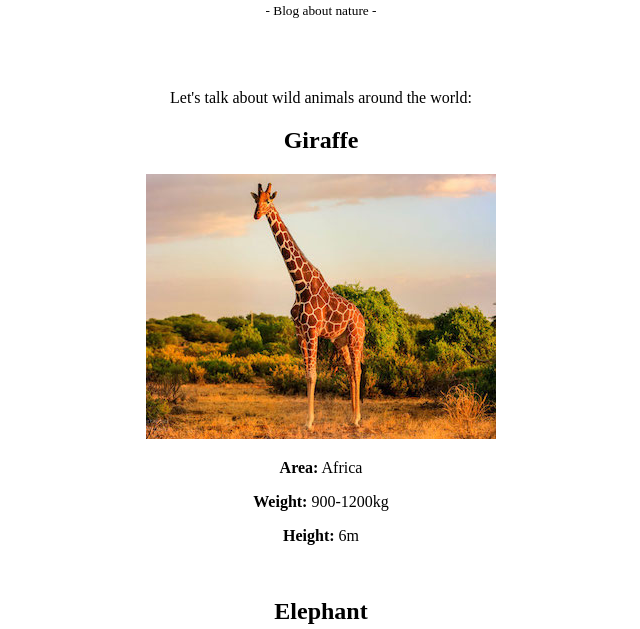
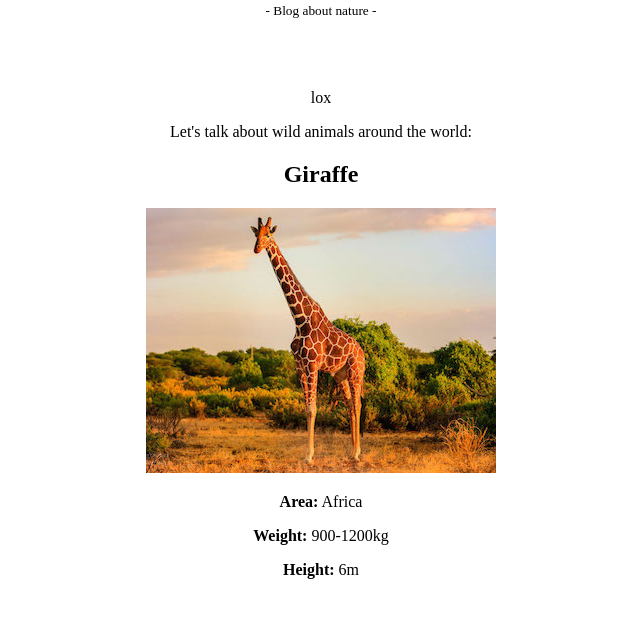
Before and after one commit to KirillKonev/wildAnimals, a plain HTML site: page index.html in a window 1280 px wide. Shown: the part 152-781 px from the top of the page, without its empty margins (319-959 px from the left). Drawn offline with Linux system fonts and the light colour scheme.

Commit message:
add paragraph lox

```diff
--- a/index.html
+++ b/index.html
@@ -16,6 +16,7 @@
     <br>
     <br>
     <br>
+<p>lox</p>
 
     <p>Let's talk about wild animals around the world:</p>
     <h2>Giraffe</h2>
```
